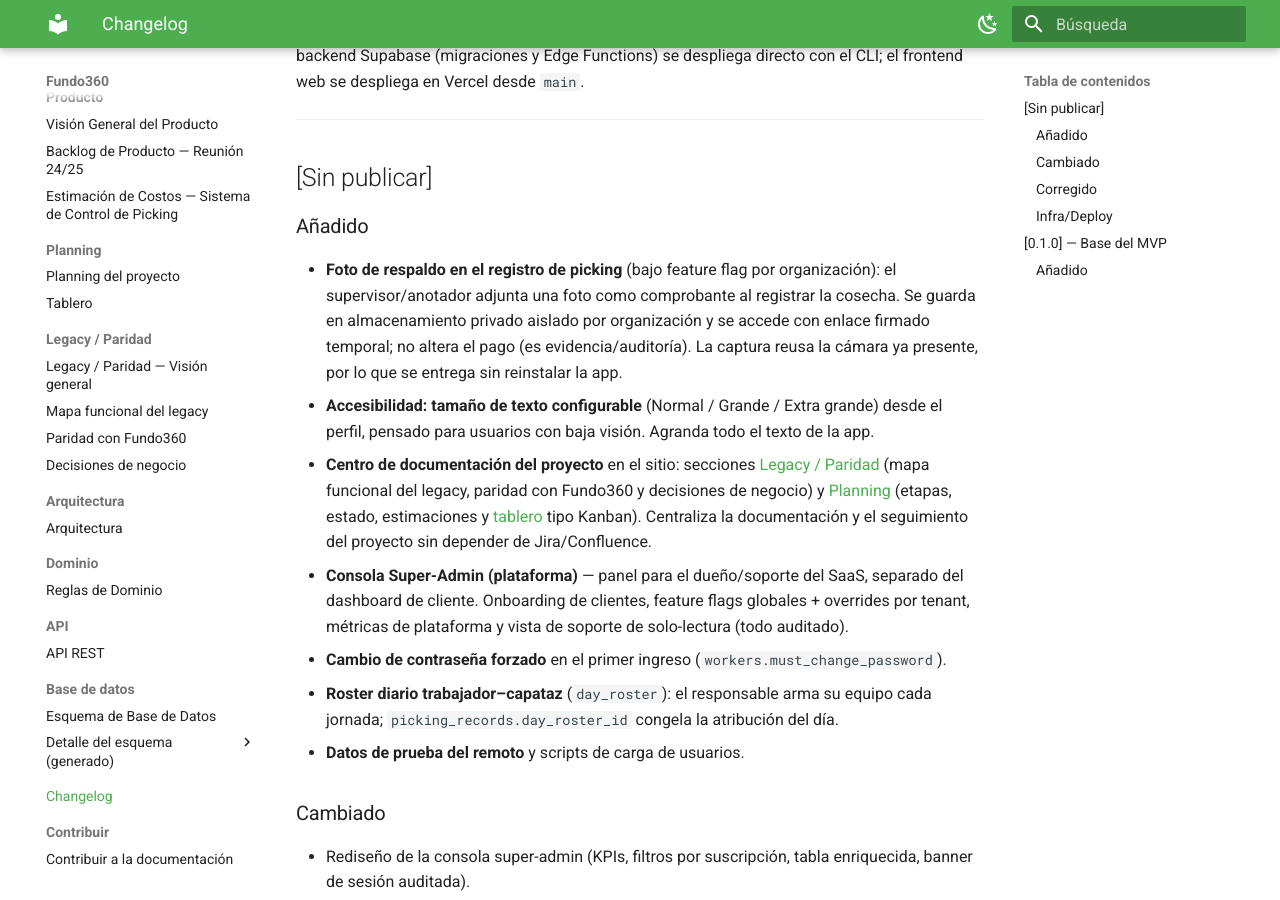
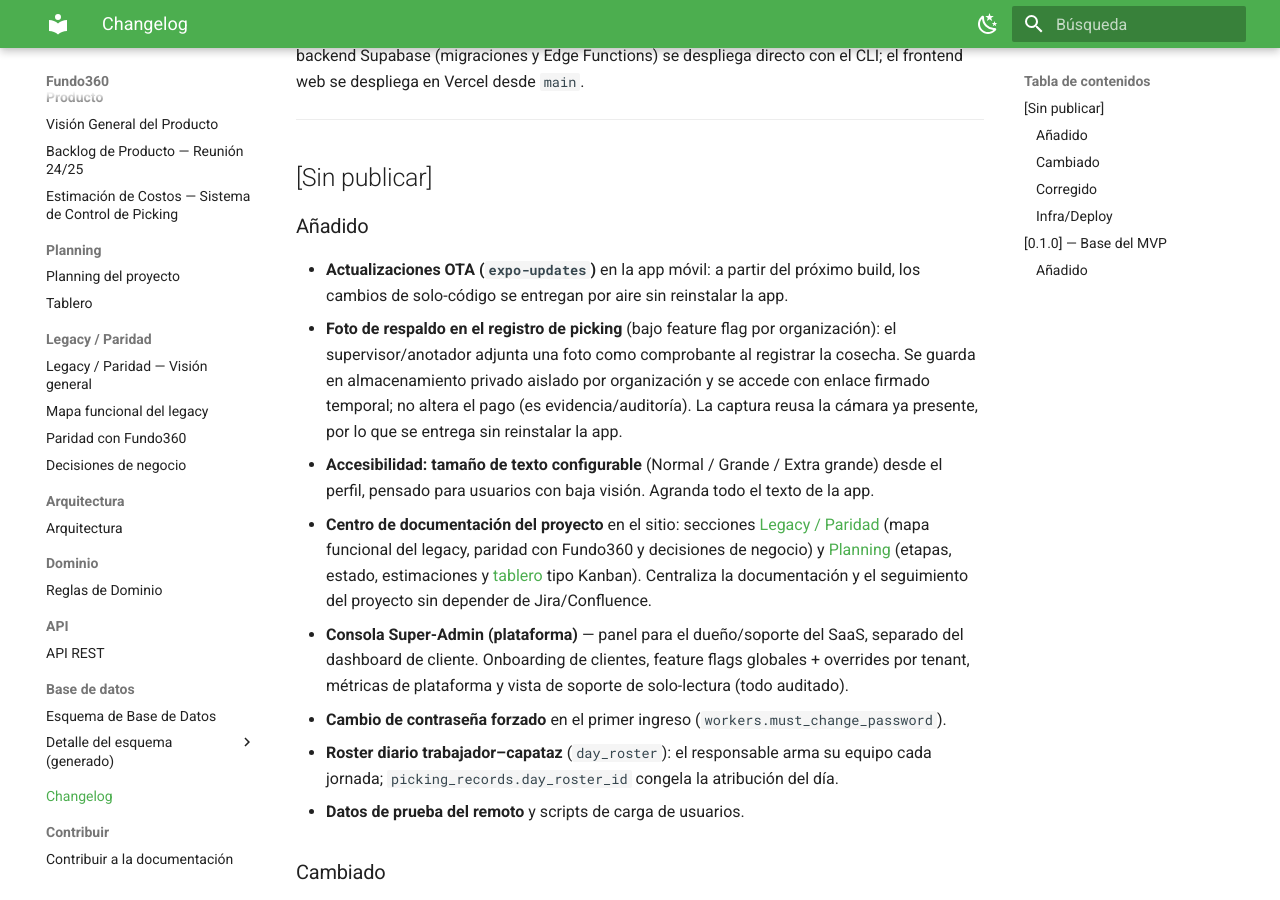
Before and after one commit to jlcornejo/control-picking, an MkDocs documentation site: the page built from docs/changelog.md, in a window 1280 px wide and 900 px high, scrolled down 332 px. Built offline with MkDocs 1.6.1 and Material for MkDocs 9.7.7, drawn with Linux system fonts in a browser that asks for light colours.

Commit message:
chore(mobile): configurar expo-updates para OTA (runtimeVersion + endpoint EAS)
Habilita actualizaciones over-the-air: runtimeVersion con politica
appVersion y updates.url al endpoint EAS Update del proyecto. Requiere un
rebuild EAS esta vez; luego los cambios solo-JS van por eas update sin
reinstalar. Changelog (raiz + sitio) actualizado.

```diff
--- a/docs/changelog.md
+++ b/docs/changelog.md
@@ -19,6 +19,8 @@ con el CLI; el frontend web se despliega en Vercel desde `main`.
 
 ### Añadido
 
+- **Actualizaciones OTA (`expo-updates`)** en la app móvil: a partir del próximo build, los
+  cambios de solo-código se entregan por aire sin reinstalar la app.
 - **Foto de respaldo en el registro de picking** (bajo feature flag por organización): el
   supervisor/anotador adjunta una foto como comprobante al registrar la cosecha. Se guarda
   en almacenamiento privado aislado por organización y se accede con enlace firmado
```
Also changed, not shown: CHANGELOG.md (+4 -0 lines), 3 other files.
